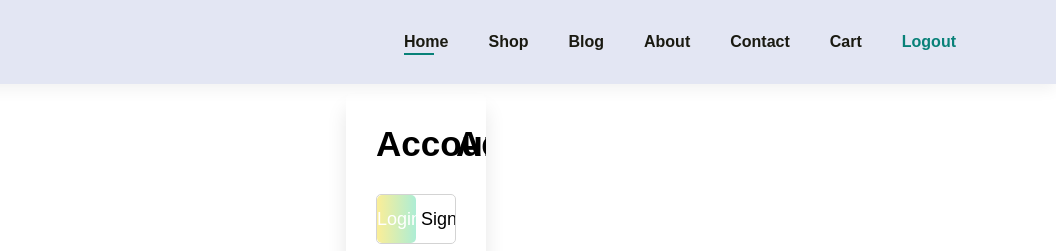
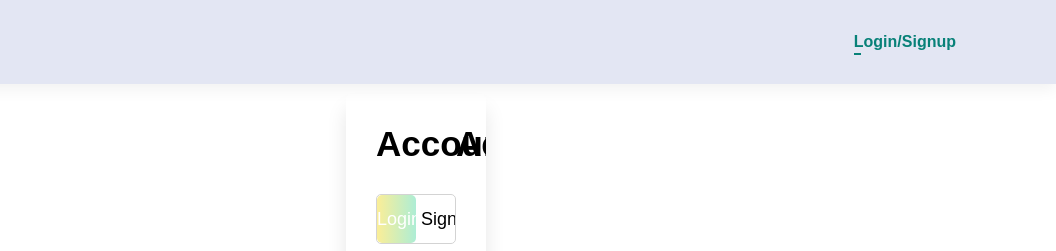
Before and after one commit to kkhushitolanii/Ecommerce-Website, a plain HTML site: page login.html in a window 1280 px wide. Shown: the top 251 px of the page, 224-1280 px from the left. Drawn offline with Linux system fonts and the light colour scheme; a script that the page names is missing.

Commit message:
first commit

```diff
--- a/login.html
+++ b/login.html
@@ -17,14 +17,8 @@
 
             <div>
                 <ul id="navbar">
-                    <li><a  href="index.html">Home</a></li>
-                    <li><a  href="shop.html">Shop</a></li>
-                    <li><a href="blog.html">Blog</a></li>
-                    <li><a  href="about.html">About</a></li>
-                    <li><a href="contact.html">Contact</a></li>
-                    <li id="lg-bag"><a href="cart.html">Cart</i></a></li>
-                    <a href="#" id="close"><i class="far fa-items"></i></a>
-                    <li><a  class="active" href="login.html">Logout</a></li>
+
+                    <li><a  class="active" href="login.html">Login/Signup</a></li>
                 </ul>
             </div>
             <div id="mobile">
```
